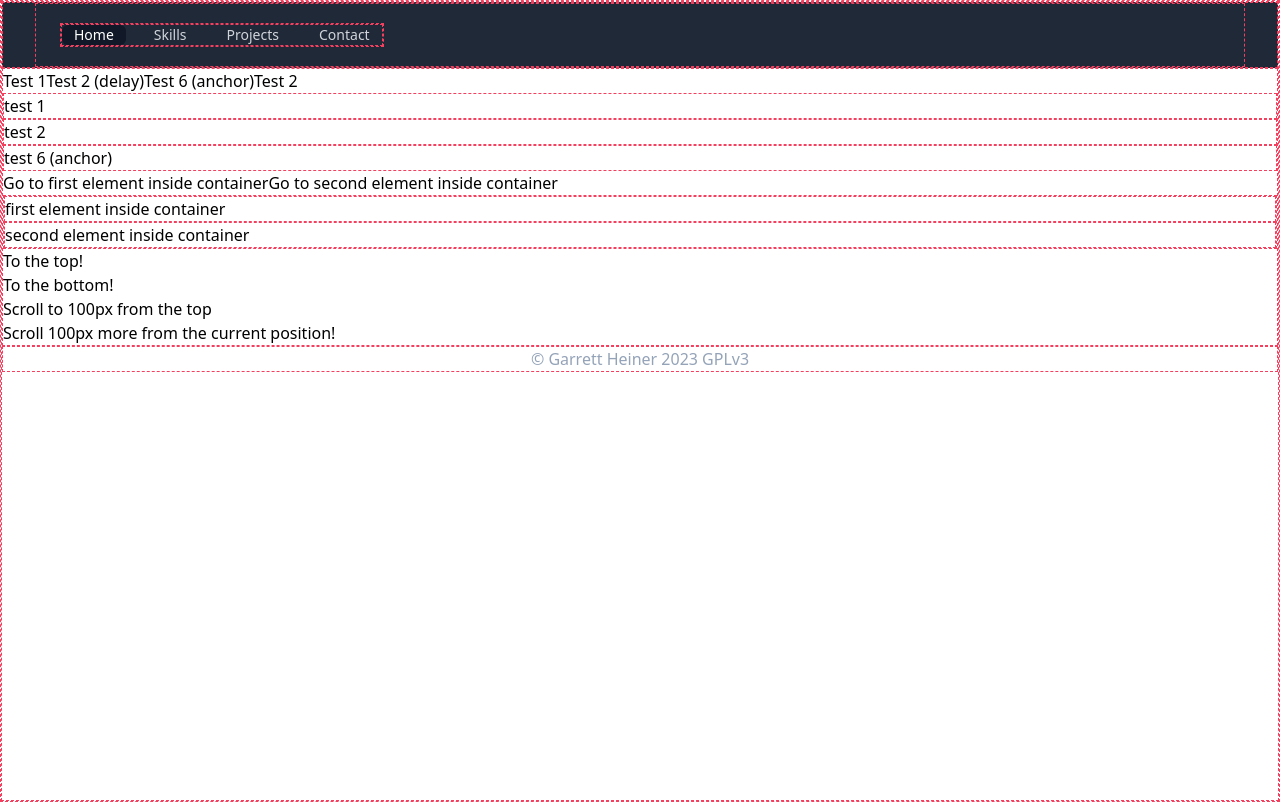
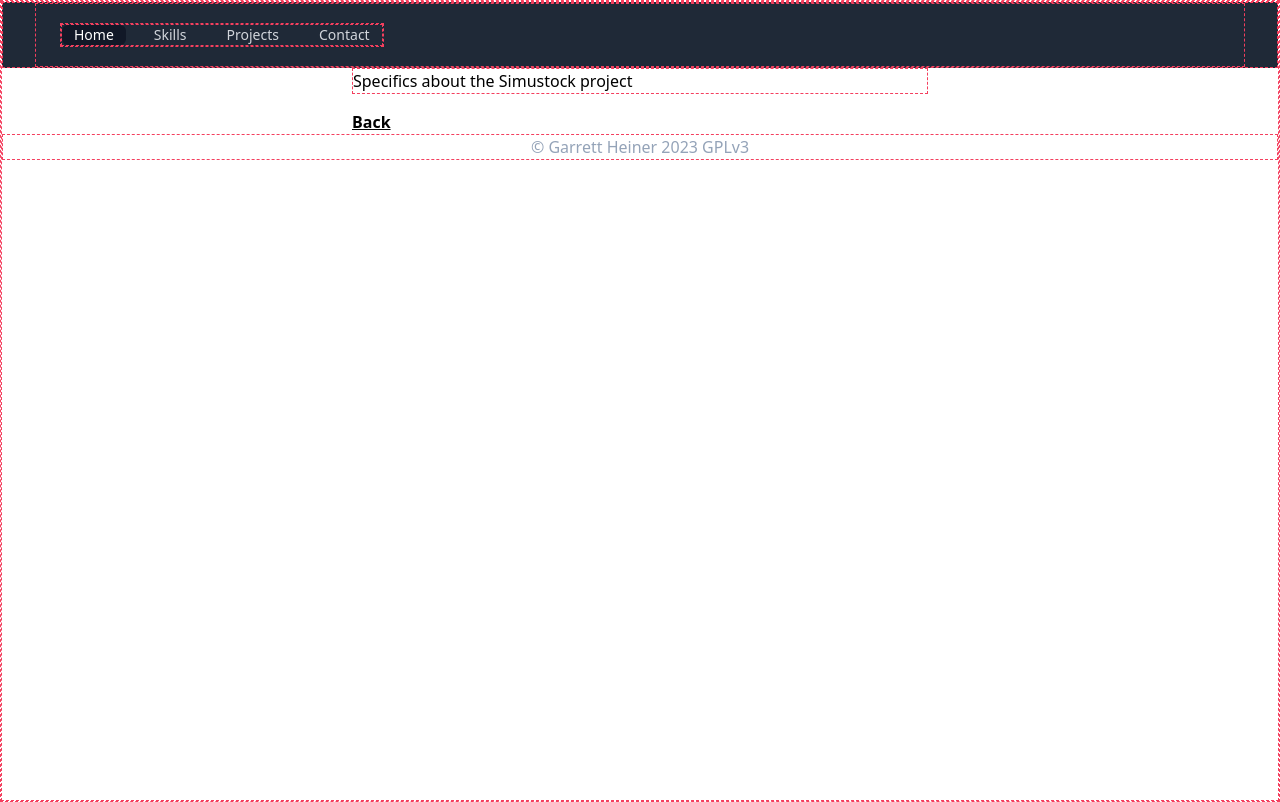
Before and after one commit to Heiner000/next-portfolio, a Next.js app: page /simustock in a window 1280 px wide. Built offline with nearby package versions, Linux system fonts and the light colour scheme.

Commit message:
adds project details

```diff
--- a/components/contact.js
+++ b/components/contact.js
@@ -93,34 +93,34 @@ export default function Contact() {
 
     return (
         <main>
-            <form onSubmit={handleSubmit} class="rounded-lg shadow-xl flex flex-col px-8 py-8 bg-slate-50 ">
-                <h1 class="text-2xl font-bold">Get in Touch!</h1>
+            <form onSubmit={handleSubmit} className="rounded-lg shadow-xl flex flex-col px-8 py-8 bg-slate-50 ">
+                <h1 className="text-2xl font-bold">Get in Touch!</h1>
                 <p>Let me know how I can help you with your latest project.</p>
 
-                <label htmlFor="fullname" class="text-gray-500 font-light mt-8">Full name<span class="text-red-500">*</span></label>
-                <input type="text" name="fullname" value={fullname} onChange={(e) => {setFullname(e.target.value)}} class="bg-transparent border-b py-2 pl-4 focus:outline-none focus:rounded-md focus:ring-1 ring-green-500 font-light text-gray-500" />
+                <label htmlFor="fullname" className="text-gray-500 font-light mt-8">Full name<span className="text-red-500">*</span></label>
+                <input type="text" name="fullname" value={fullname} onChange={(e) => {setFullname(e.target.value)}} className="bg-transparent border-b py-2 pl-4 focus:outline-none focus:rounded-md focus:ring-1 ring-green-500 font-light text-gray-500" />
                 {errors?.fullname && (<p className='text-red-500'>Full name cannot be empty.</p>)}
 
-                <label htmlFor="email" class="text-gray-500 font-light mt-4">E-mail<span class="text-red-500">*</span></label>
-                <input type="email" name="email" value={email} onChange={(e) => {setEmail(e.target.value)}} class="bg-transparent border-b py-2 pl-4 focus:outline-none focus:rounded-md focus:ring-1 ring-green-500 font-light text-gray-500" />
+                <label htmlFor="email" className="text-gray-500 font-light mt-4">E-mail<span className="text-red-500">*</span></label>
+                <input type="email" name="email" value={email} onChange={(e) => {setEmail(e.target.value)}} className="bg-transparent border-b py-2 pl-4 focus:outline-none focus:rounded-md focus:ring-1 ring-green-500 font-light text-gray-500" />
                 {errors?.email && (<p className='text-red-500'>Email cannot be empty.</p>)}
 
-                <label htmlFor="subject" class="text-gray-500 font-light mt-4">Subject<span class="text-red-500">*</span></label>
-                <input type="text" name="subject" value={subject} onChange={(e) => {setSubject(e.target.value)}} class="bg-transparent border-b py-2 pl-4 focus:outline-none focus:rounded-md focus:ring-1 ring-green-500 font-light text-gray-500" />
+                <label htmlFor="subject" className="text-gray-500 font-light mt-4">Subject<span className="text-red-500">*</span></label>
+                <input type="text" name="subject" value={subject} onChange={(e) => {setSubject(e.target.value)}} className="bg-transparent border-b py-2 pl-4 focus:outline-none focus:rounded-md focus:ring-1 ring-green-500 font-light text-gray-500" />
                 {errors?.subject && (<p className='text-red-500'>Subject cannot be empty.</p>)}
 
-                <label htmlFor="message" class="text-gray-500 font-light mt-4">Message<span class="text-red-500">*</span></label>
-                <textarea name="message" value={message} onChange={(e) => {setMessage(e.target.value)}} class="bg-transparent border-b py-2 pl-4 focus:outline-none focus:rounded-md focus:ring-1 ring-green-500 font-light text-gray-500"></textarea>
+                <label htmlFor="message" className="text-gray-500 font-light mt-4">Message<span className="text-red-500">*</span></label>
+                <textarea name="message" value={message} onChange={(e) => {setMessage(e.target.value)}} className="bg-transparent border-b py-2 pl-4 focus:outline-none focus:rounded-md focus:ring-1 ring-green-500 font-light text-gray-500"></textarea>
                 {errors?.message && (<p className='text-red-500'>Message body cannot be empty.</p>)}
 
-                <div class="flex flex-row items-center justify-start">
-                    <button type='submit' class="px-10 mt-8 py-2 bg-[#130F49] text-gray-50 font-light rounded-md text-lg flex flex-row items-center">
+                <div className="flex flex-row items-center justify-start">
+                    <button type='submit' className="px-10 mt-8 py-2 bg-[#130F49] text-gray-50 font-light rounded-md text-lg flex flex-row items-center">
                         {buttonText}
                         <svg
                             width="24"
                             height="24"
                             viewBox="0 0 24 24"
-                            class="text-cyan-500 ml-2"
+                            className="text-cyan-500 ml-2"
                             fill="currentColor"
                             xmlns="http://www.w3.org/2000/svg"
                         >
--- a/components/project_preview.js
+++ b/components/project_preview.js
@@ -10,7 +10,7 @@ export default function ProjectPreview() {
             techStack: ["Python", "Django", "PostgreSQL", "React", "JavaScript", "BeautifulSoup"],
             image: "/simustonk.png",
             liveSite: "#", // Replace with actual link
-            github: "#", // Replace with actual link,
+            github: "https://github.com/Heiner000/project-4-client",
             linkUrl: "/simustock"
         },
         {
@@ -18,8 +18,8 @@ export default function ProjectPreview() {
             desc: "Full-stack MERN app for creating, revising, and studying digital flashcards.",
             techStack: ["JavaScript", "Express", "MongoDB", "Node.js", "Cloudinary API"],
             image: "/cardio.png",
-            liveSite: "#", // Replace with actual link
-            github: "#", // Replace with actual link,
+            liveSite: "https://card-io-study-app.netlify.app/",
+            github: "https://github.com/Heiner000/project3-server",
             linkUrl: "/cardio"
         },
         {
@@ -27,8 +27,8 @@ export default function ProjectPreview() {
             desc: "Movie-centered social media app with user-friendly and responsive UX.",
             techStack: ["JavaScript", "Express", "PostgreSQL", "Bootstrap", "Heroku"],
             image: "/everyoneCritic.png",
-            liveSite: "https://card-io-study-app.netlify.app/", // Replace with actual link
-            github: "#", // Replace with actual link,
+            liveSite: "https://card-io-study-app.netlify.app/",
+            github: "https://github.com/Heiner000/project-2",
             linkUrl: "/everyoneCritic"
         },
         {
@@ -36,8 +36,8 @@ export default function ProjectPreview() {
             desc: "Fun multiple choice quiz game with clean, responsive design.",
             techStack: ["HTML5", "JavaScript", "CSS3"],
             image: "/bridgeTroll.png",
-            liveSite: "#", // Replace with actual link
-            github: "#", // Replace with actual link,
+            liveSite: "https://heiner000.github.io/project-1/",
+            github: "https://github.com/Heiner000/project-1",
             linkUrl: "/bridgeTroll"
         },
     ]
@@ -51,7 +51,6 @@ export default function ProjectPreview() {
                         <Image
                             src={project.image}
                             alt={project.title}
-                            // style={{objectFit: "contain"}}
                             height={400}
                             width={400}
                         />
--- a/pages/simustock.js
+++ b/pages/simustock.js
@@ -1,112 +1,14 @@
-// import Link from 'next/link'
+import Link from 'next/link'
 
-// export default function Simustock() {
-//     return (
-//         <main className='max-w-xl m-auto flex flex-col gap-4'>
-//             <div>
-//                 Specifics about the Simustock project
-//             </div>
-//             <Link href="/">
-//                 <p className="font-bold underline hover:text-indigo-600">Back</p>
-//             </Link>
-//         </main>
-//     )
-// }
-
-import React, { useEffect } from 'react';
-import { Link, Button, Element, Events, animateScroll as scroll, scrollSpy } from 'react-scroll';
-
-const Section = () => {
-  useEffect(() => {
-    Events.scrollEvent.register('begin', function(to, element) {
-      console.log('begin', arguments);
-    });
-
-    Events.scrollEvent.register('end', function(to, element) {
-      console.log('end', arguments);
-    });
-
-    scrollSpy.update();
-
-    return () => {
-      Events.scrollEvent.remove('begin');
-      Events.scrollEvent.remove('end');
-    };
-  }, []);
-
-  const scrollToTop = () => {
-    scroll.scrollToTop();
-  };
-
-  const scrollToBottom = () => {
-    scroll.scrollToBottom();
-  };
-
-  const scrollTo = () => {
-    scroll.scrollTo(100);
-  };
-
-  const scrollMore = () => {
-    scroll.scrollMore(100);
-  };
-
-  const handleSetActive = (to) => {
-    console.log(to);
-  };
-
+export default function Simustock() {
     return (
-      <div>
-        <Link activeClass="active" to="test1" spy={true} smooth={true} offset={50} duration={500} onSetActive={handleSetActive}>
-          Test 1
-        </Link>
-        <Link activeClass="active" to="test1" spy={true} smooth={true} offset={50} duration={500} delay={1000}>
-          Test 2 (delay)
-        </Link>
-        <Link className="test6" to="anchor" spy={true} smooth={true} duration={500}>
-          Test 6 (anchor)
-        </Link>
-        <Button activeClass="active" className="btn" type="submit" value="Test 2" to="test2" spy={true} smooth={true} offset={50} duration={500} >
-          Test 2
-        </Button>
-
-        <Element name="test1" className="element">
-          test 1
-        </Element>
-
-        <Element name="test2" className="element">
-          test 2
-        </Element>
-
-        <div id="anchor" className="element">
-          test 6 (anchor)
-        </div>
-
-        <Link to="firstInsideContainer" containerId="containerElement">
-          Go to first element inside container
-        </Link>
-
-        <Link to="secondInsideContainer" containerId="containerElement">
-          Go to second element inside container
-        </Link>
-        <div className="element" id="containerElement">
-          <Element name="firstInsideContainer">
-            first element inside container
-          </Element>
-
-          <Element name="secondInsideContainer">
-            second element inside container
-          </Element>
-        </div>
-
-        <a onClick={scrollToTop}>To the top!</a>
-        <br/>
-        <a onClick={scrollToBottom}>To the bottom!</a>
-        <br/>
-        <a onClick={scrollTo}>Scroll to 100px from the top</a>
-        <br/>
-        <a onClick={scrollMore}>Scroll 100px more from the current position!</a>
-      </div>
-    );
-  }
-
-export default Section
+        <main className='max-w-xl m-auto flex flex-col gap-4'>
+            <div>
+                Specifics about the Simustock project
+            </div>
+            <Link href="/">
+                <p className="font-bold underline hover:text-indigo-600">Back</p>
+            </Link>
+        </main>
+    )
+}
--- a/tailwind.config.js
+++ b/tailwind.config.js
@@ -1,7 +1,5 @@
 /** @type {import('tailwindcss').Config} */
 module.exports = {
-  purge: ["./pages/**/*.{js,ts,jsx,tsx}", "./components/**/*.{js,ts,jsx,tsx}"],
-  darkMode: false, // or 'media' or 'class'
   mode: "jit",
   content: ["./pages/**/*.{js,ts,jsx,tsx}", "./components/**/*.{js,ts,jsx,tsx}"],
   theme: {
```
Also changed, not shown: public/simustonk.png (added).
